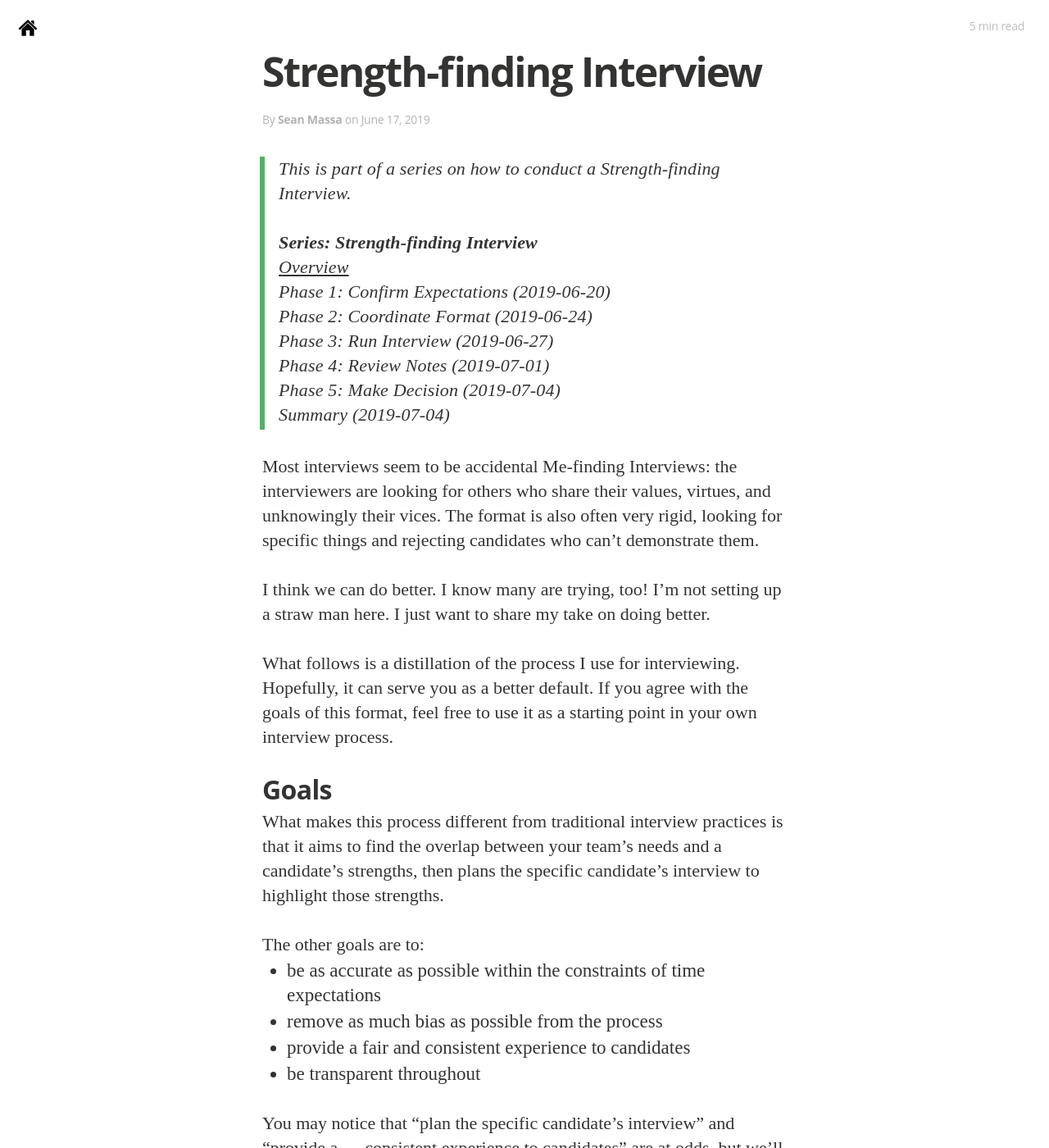
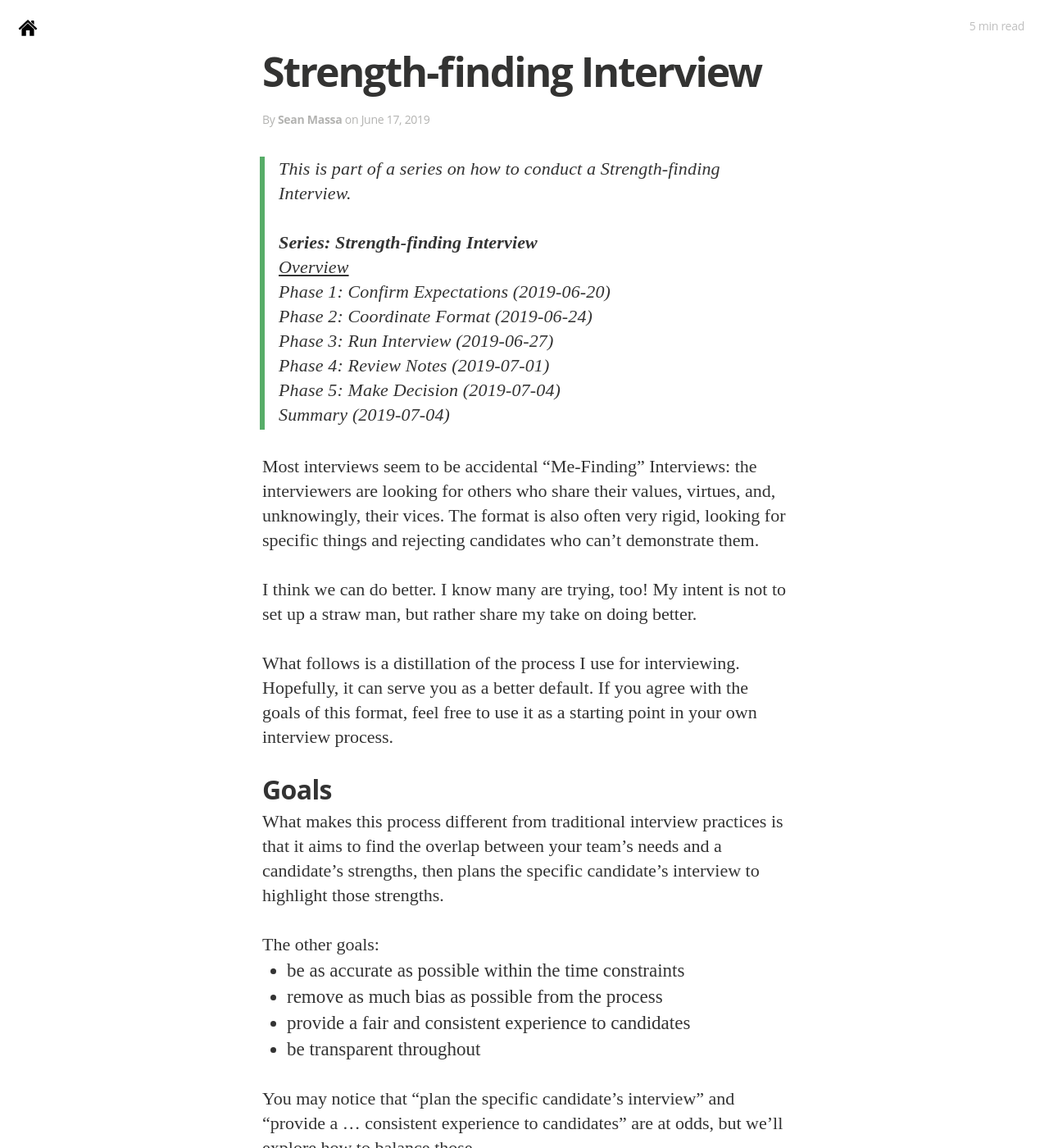
Before and after one commit to EndangeredMassa/endangeredmassa.github.com, a Jekyll site: the page built from _posts/strengthfinding-interview/2019-06-17-overview.md, in a window 1280 px wide and 1400 px high. Shown: the whole window at 82% size. Built offline with Jekyll 4.4.1, drawn with Linux system fonts in a browser that asks for light colours; nearby versions of some CDN libraries; some web fonts are replaced; some of the changed text lies outside the part shown.

Commit message:
Update 2019-06-17-overview.md
If merged, this PR provides a few edits that came to mind while reading the document.

This looks great so far, I'm excited to see the rest!

```diff
--- a/_posts/strengthfinding-interview/2019-06-17-overview.md
+++ b/_posts/strengthfinding-interview/2019-06-17-overview.md
@@ -25,9 +25,9 @@ description: "
 > _Summary (2019-07-04)_
 
 
-Most interviews seem to be accidental Me-finding Interviews: the interviewers are looking for others who share their values, virtues, and unknowingly their vices. The format is also often very rigid, looking for specific things and rejecting candidates who can't demonstrate them.
+Most interviews seem to be accidental "Me-Finding" Interviews: the interviewers are looking for others who share their values, virtues, and, unknowingly, their vices. The format is also often very rigid, looking for specific things and rejecting candidates who can't demonstrate them.
 
-I think we can do better. I know many are trying, too! I'm not setting up a straw man here. I just want to share my take on doing better.
+I think we can do better. I know many are trying, too! My intent is not to set up a straw man, but rather share my take on doing better.
 
 What follows is a distillation of the process I use for interviewing. Hopefully, it can serve you as a better default. If you agree with the goals of this format, feel free to use it as a starting point in your own interview process.
 
@@ -36,8 +36,8 @@ What follows is a distillation of the process I use for interviewing. Hopefully,
 
 What makes this process different from traditional interview practices is that it aims to find the overlap between your team's needs and a candidate's strengths, then plans the specific candidate's interview to highlight those strengths.
 
-The other goals are to:
-- be as accurate as possible within the constraints of time expectations
+The other goals:
+- be as accurate as possible within the time constraints
 - remove as much bias as possible from the process
 - provide a fair and consistent experience to candidates
 - be transparent throughout
@@ -92,7 +92,7 @@ who is applying for this Software Engineer job:
   We'd love to tell you more about what to expect, but the team is small and growing. It's hard to predict what the future will hold. Joining now gives you an opportunity to shape that future.<br>
   <br>
   <strong>Context</strong>
-  We work in the recruiting software landscape, which is complex and crowded. We're doing something unique in the space by offering the ability to chat with a recruiter before applying to a job, which is exciting. We're not stopping there.<br>
+  We work in the recruiting software landscape, which is complex and crowded. We're doing something unique in the space by offering the ability to chat with a recruiter before applying to a job, which is exciting, but we're not stopping there.<br>
   <br>
   We're also a small startup, which means you'll likely wear different hats at different times. We expect you to spend most of your time writing software, but sometimes other related hats will be necessary.<br>
   <br>
```
Also changed, not shown: other parts of _posts/strengthfinding-interview/2019-06-17-overview.md (+3 -3 lines).
